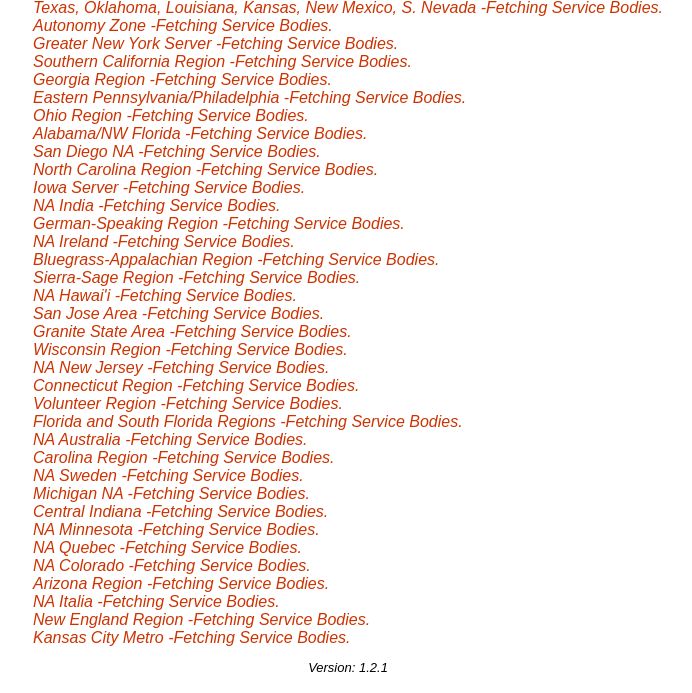
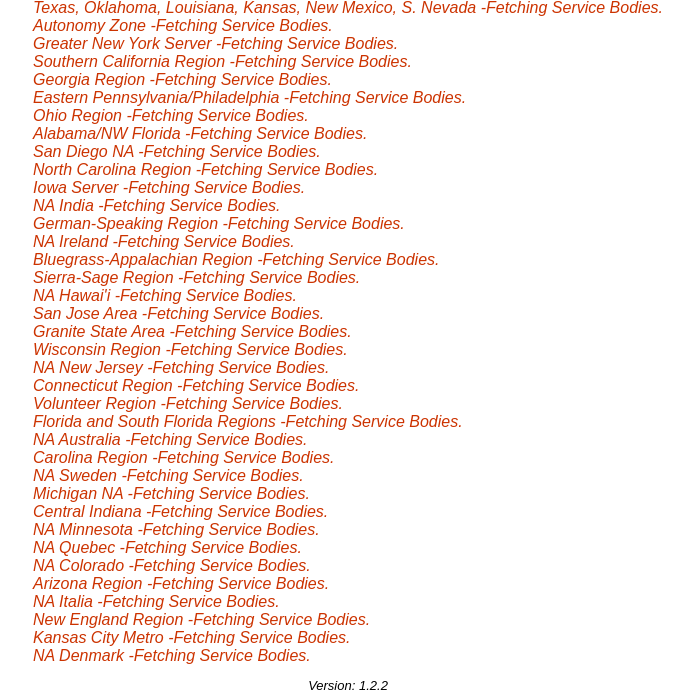
Before and after one commit to bmlt-enabled/tally, a PHP site: page / in a window 1280 px wide. Shown: the part 399-1092 px from the top of the page, without its empty margins (292-984 px from the left). Before the commit the page ends 1071 px from the top, so only its background shows below. Run offline with PHP 8.4, Linux system fonts and the light colour scheme; data that the repository does not hold is empty; some libraries are stand-ins or nearby versions.

Commit message:
Added NA Denmark, and updated the version and changelog.

```diff
--- a/index.php
+++ b/index.php
@@ -27,7 +27,7 @@
 $url = isset ( $_GET["callURI"] ) ? $_GET["callURI"] : "";
 $error_message = "";
 
-define ( "__VERSION", "1.2.1" );
+define ( "__VERSION", "1.2.2" );
 
 if ( isset ( $_GET["GetVersion"] ) )
     {
--- a/rootServerList.json
+++ b/rootServerList.json
@@ -34,5 +34,6 @@
 {"id":"132","name":"Arizona Region","rootURL":"http://www.arizona-na.org/bmlt/main_server/"},
 {"id":"133","name":"NA Italia","rootURL":"https://na-italia.info/main_server/"},
 {"id":"134","name":"New England Region","rootURL":"https://www.nerna.org/main_server/"},
-{"id":"135","name":"Kansas City Metro","rootURL":"http://www.kansascityna.org/main_server/"}
+{"id":"135","name":"Kansas City Metro","rootURL":"http://www.kansascityna.org/main_server/"},
+{"id":"136","name":"NA Denmark","rootURL":"http://nadanmark.dk/fixed_bmlt_root/main_server/"}
 ]
```
Also changed, not shown: README.md.
